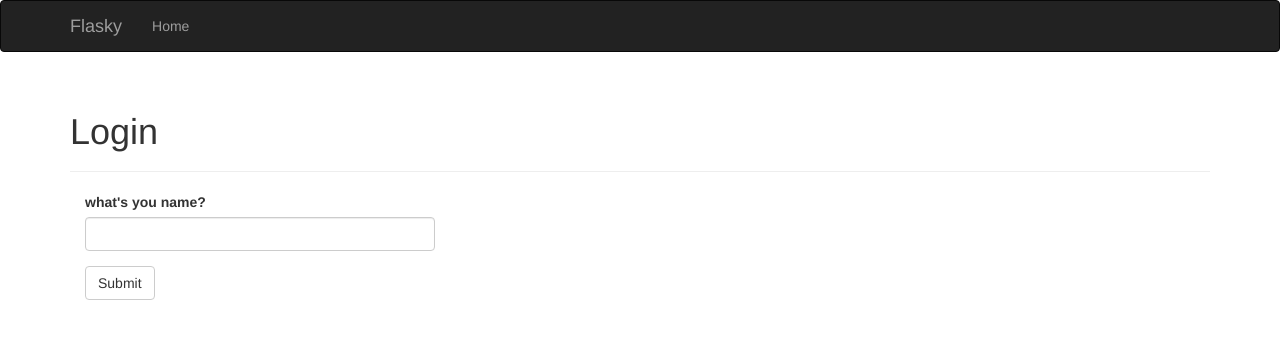
After one commit to cuzz1/flask, a Flask app: template app/templates/auth/login.html in a window 1280 px wide. The commit adds this page. Shown: the top 339 px of the page. Run offline with Flask 2, Linux system fonts and the light colour scheme; the template is opened without the code that fills it: values that come from a table or form of the project are taken from there, others are empty; parts of the project's set-up code (start-up, migrations or seed data) failed here and were passed over; some libraries are stand-ins or nearby versions.

Commit message:
添加登入

```diff
--- /dev/null
+++ b/app/templates/auth/login.html
@@ -0,0 +1,14 @@
+{% extends "base.html"%}
+{% import "bootstrap/wtf.html" as wtf %}
+{% block title %} Flasky - Login {% endblock %}
+
+
+{% block page_content %}
+<div class="page-header">
+    <h1>Login</h1>
+</div>
+<div class="col-md-4">
+    {{ wtf.quick_form(form) }}
+</div>
+
+{% endblock %}
--- a/app/templates/base.html
+++ b/app/templates/base.html
@@ -24,6 +24,15 @@
             <ul class="nav navbar-nav">
                 <li><a href="/">Home</a></li>
             </ul>
+            {#
+            <ul class="nav navbar-nav navbar-right">
+                {% if current_user.is_authenticated() %}
+                <li><a href="{{ url_for("auth.logout") }}">Sign Out</a></li>
+                {% else %}
+                <li><a href="{{ url_for("auth.login") }}">Sign In</a></li>
+                {% endif %}
+            </ul>
+            #}
         </div>
     </div>
 </div>
```
